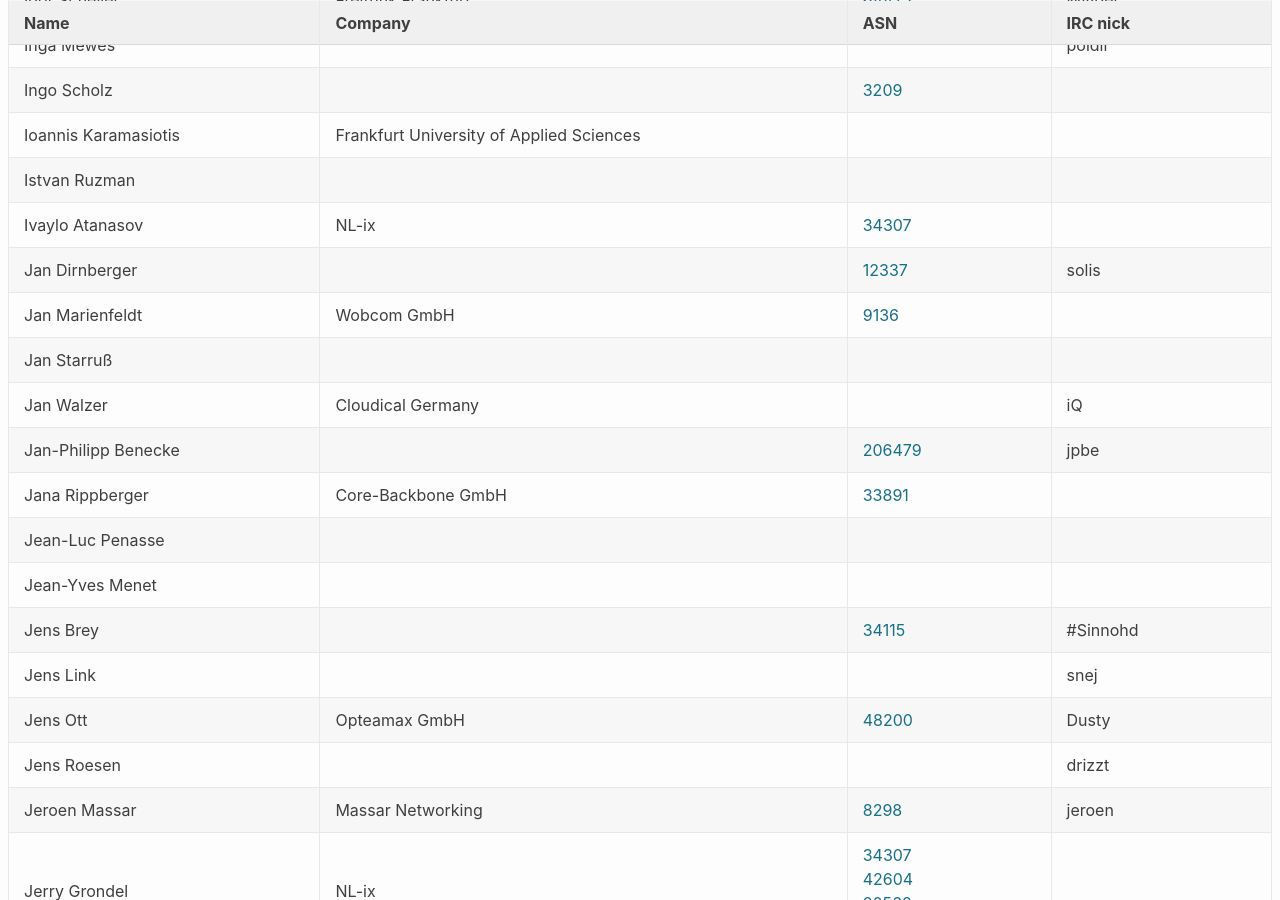
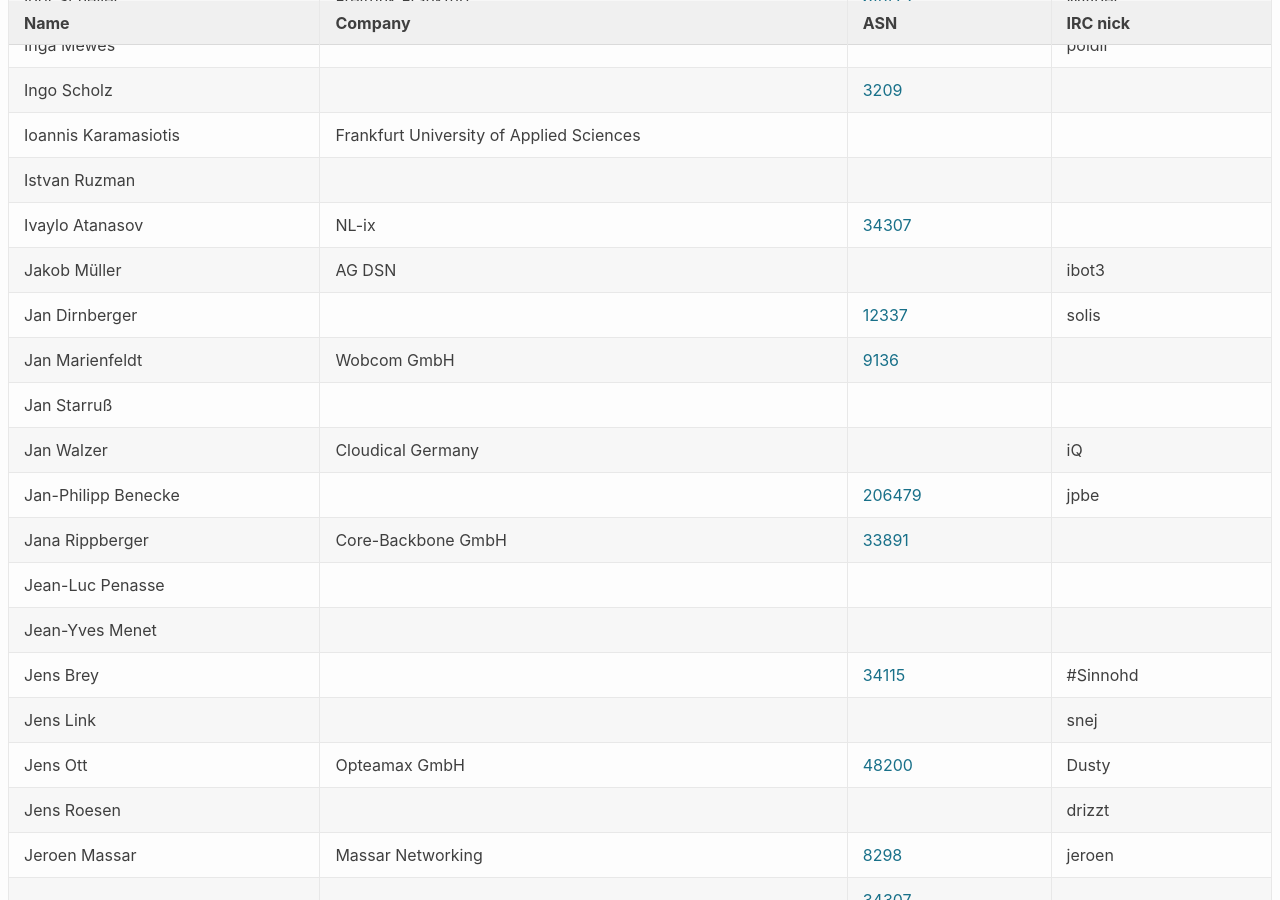
Before and after one commit to denog/pretix-attendeelist, a Jekyll site: the page built from index.markdown, in a window 1280 px wide and 900 px high, scrolled down 6373 px. Built offline with Jekyll 4.4.1, drawn with Linux system fonts in a browser that asks for light colours; some of the changed text lies outside the part shown.

Commit message:
Latest data: Tue Oct 27 10:30:15 UTC 2020

```diff
--- a/_data/attendees.json
+++ b/_data/attendees.json
@@ -828,6 +828,12 @@
     "asn": "34307"
   },
   {
+    "name": "Jakob Müller",
+    "company": "AG DSN",
+    "irc": "ibot3",
+    "asn": null
+  },
+  {
     "name": "Jana Rippberger",
     "company": "Core-Backbone GmbH",
     "irc": null,
@@ -2094,6 +2100,12 @@
     "asn": "AS196922"
   },
   {
+    "name": "Stefan Jakob",
+    "company": "DENIC eG",
+    "irc": "MiKoz",
+    "asn": "31529"
+  },
+  {
     "name": "Stefan Kloeren",
     "company": "Kühne + Nagel",
     "irc": null,
@@ -2390,7 +2402,7 @@
   {
     "name": "Willi Meißner",
     "company": null,
-    "irc": null,
+    "irc": "willimei",
     "asn": null
   },
   {
```
